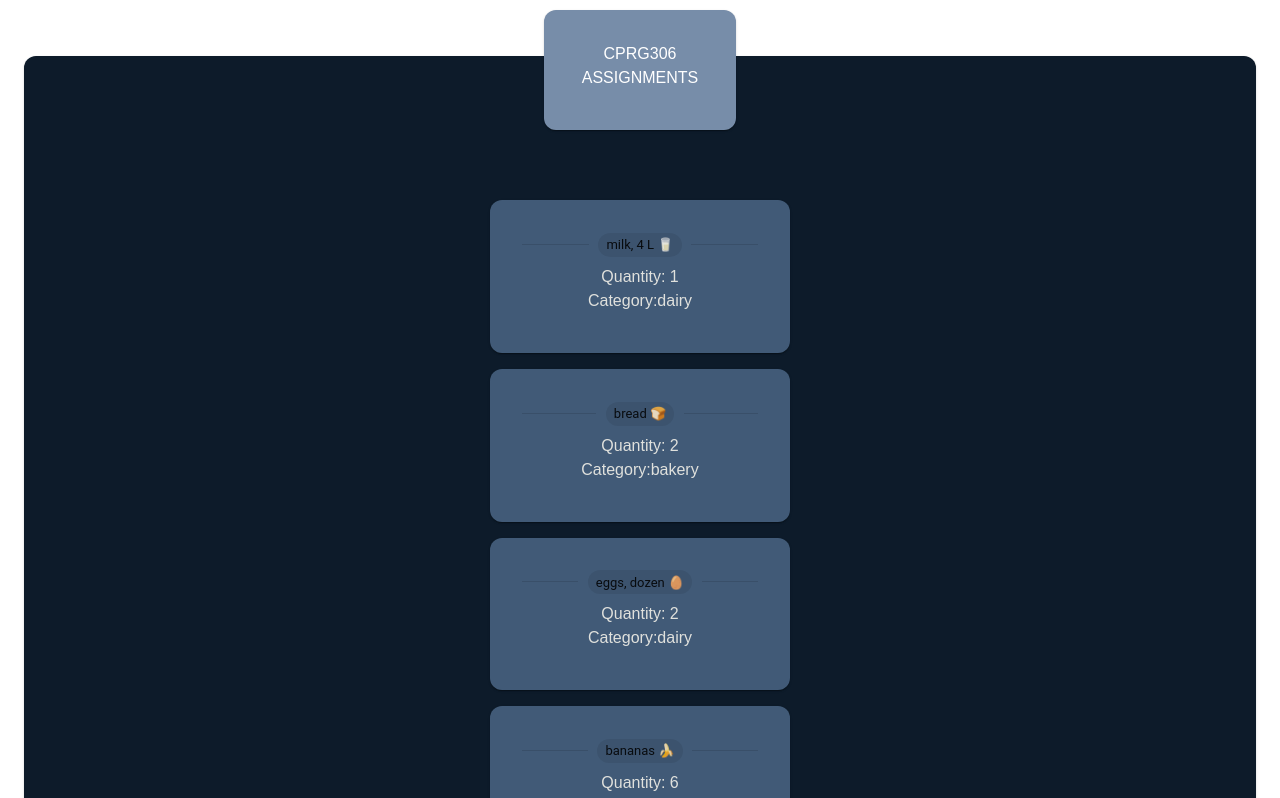
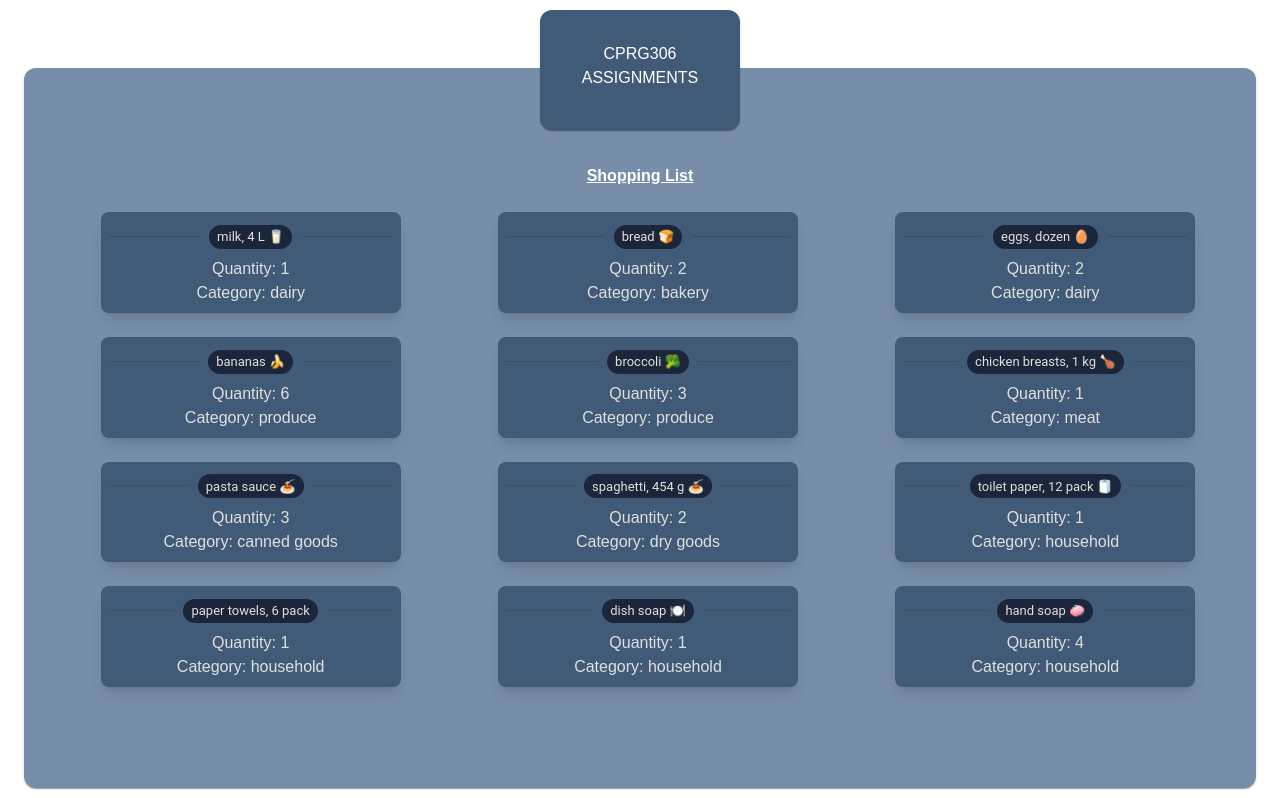
Before and after one commit to FKyleCarlos/cprg306-assignments, a Next.js app: page /week-3 in a window 1280 px wide. Shown: the top 798 px of the page. Built offline with nearby package versions, Linux system fonts and the light colour scheme.

Commit message:
Fixed styling for multiple pages and fixed component rendering issue
Updated styling of items to tailwind instead of material ui

Used use client for all pages to fix title card issue

```diff
--- a/app/layout.js
+++ b/app/layout.js
@@ -15,15 +15,15 @@ const geistMono = Geist_Mono({
 });
 
 export const metadata = {
-  title: "Create Next App",
-  description: "Generated by create next app",
+  title: "Shopping List",
+  description: "Don't delay, else you'll go hungrey!",
 };
 
 function SiteTitle() {
   return(
         <div className="flex justify-center text-center">
-          <Card sx={{ backgroundColor: "#778DA9", color: "white",
-            width: "15%", minHeight: "10vh", borderRadius: 3, padding: 2, position: "absolute", marginTop: "10px"}}>
+          <Card sx={{ backgroundColor: "#415A77", color: "white",
+            width: "100%", maxWidth: "200px", minHeight: "10vh", borderRadius: 3, padding: 2, position: "absolute", marginTop: "10px"}}>
                 <CardContent>
                   <h1><Link href="/">CPRG306 ASSIGNMENTS</Link></h1>
                 </CardContent>
--- a/app/page.js
+++ b/app/page.js
@@ -1,3 +1,4 @@
+"use client";
 import Link from "next/link";
 
 export default function Home() {
--- a/app/week-2/page.js
+++ b/app/week-2/page.js
@@ -1,3 +1,4 @@
+"use client";
 import Link from "next/link";
 import StudentInfo from "./student-info.js";
 
--- a/app/week-3/item.js
+++ b/app/week-3/item.js
@@ -1,29 +1,15 @@
-import Card from '@mui/material/Card'
-import CardContent from '@mui/material/CardContent';
 import Divider from '@mui/material/Divider';
 import Chip from '@mui/material/Chip'
 
 export default function Item({ name, quantity, category }) {
   return (
     <li className="m-2 w-full flex justify-center text-center">
-      <Card
-        sx={{
-          backgroundColor: "#415A77",
-          color: "#E0E1DD",
-          width: "100%",
-          maxWidth: "300px",
-          minHeight: "10vh",
-          borderRadius: 3,
-          padding: 2,
-        }}
-      >
-        <CardContent>
-            <Divider sx={{marginBottom: 1}}>
-              <Chip label={name} size="small" />
-            </Divider>
-            Quantity: {quantity} <br/> Category:{category}
-        </CardContent>
-      </Card>
+      <div className="bg-[#415A77] text-[#E0E1DD] w-full max-w-[300px] min-h-[12vh] rounded-lg p-2 pt-3 shadow-lg">
+        <Divider sx={{marginBottom: 1}}>
+          <Chip label={name} size="small" sx={{backgroundColor: '#1B263B', color:'#E0E1DD'}}/>
+        </Divider>
+        Quantity: {quantity} <br/> Category: {category}
+      </div>
     </li>
   );
 }
--- a/app/week-3/page.js
+++ b/app/week-3/page.js
@@ -8,10 +8,11 @@ import {items} from "../week-3/item-list";
 export default function Page(){
     return(
     <main className='flex justify-center p-6'>
-        <Card sx={{ backgroundColor: "#0D1B2A", color: "white",
-        width: "100%", minHeight: "90vh", borderRadius: 3, padding: 1, paddingTop: 15, marginTop: 4}}>
+        <Card sx={{ backgroundColor: "#778DA9", color: "white",
+        width: "100%", minHeight: "90vh", borderRadius: 3, padding: 1, paddingTop: 12, marginTop: 5.5}}>
+            <h1 className='underline font-bold text-center'>Shopping List</h1>
             <CardContent>
-                <ul className="flex flex-col items-center">
+                <ul className="grid grid-cols-1 sm:grid-cols-2 lg:grid-cols-3 gap-2 items-stretch">
                     {items.map((item, index) => (
                         <Item key={index} {...item} />
                     ))
```
